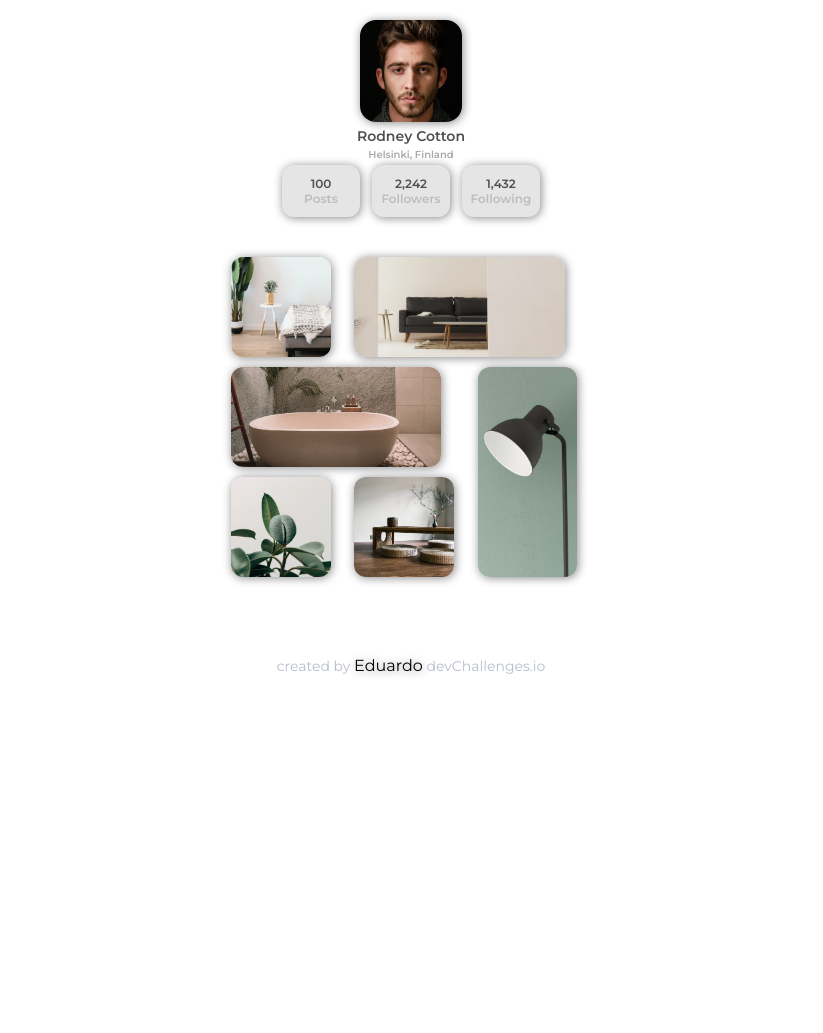
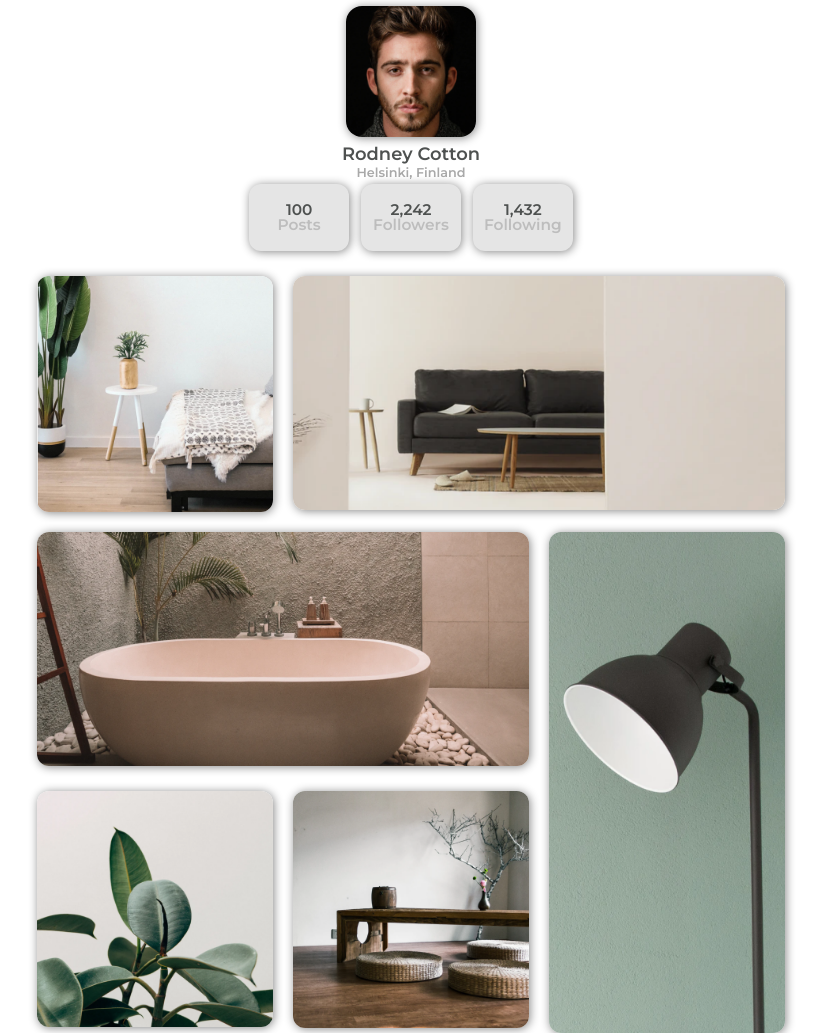
Before and after one commit to EduardoNGomes/DevChallenge05, a plain HTML site: page index.html in a window 1280 px wide. Shown: the top 1033 px of the page, without its empty margins (229-1052 px from the left). Before the commit the page ends 800 px from the top, so only its background shows below. Drawn offline with Linux system fonts and the light colour scheme.

Commit message:
finished css desktop

```diff
--- a/src/styles/styles.css
+++ b/src/styles/styles.css
@@ -1,26 +1,29 @@
+:root {
+  font-size: 62.5%;
+}
+
 * {
   margin: 0;
   padding: 0;
   box-sizing: border-box;
 
   font-family: 'Montserrat', sans-serif;
-  font-size: 62.5%;
 }
 
 .page {
-  max-width: 400px;
+  max-width: 800px;
   margin: 0 auto;
 }
 
 header {
+  margin-top: 2rem;
   text-align: center;
 }
 
 .user img {
   border-radius: 16px;
-  width: 101.76px;
-  height: 101.76px;
-  margin-top: 2rem;
+  width: 10.176rem;
+  height: 10.176rem;
 
   box-shadow: 1px 1px 10px rgba(0, 0, 0, 0.473);
 }
@@ -54,8 +57,8 @@ header {
 }
 
 .status .content {
-  width: 78px;
-  height: 52px;
+  width: 7.8rem;
+  height: 5.2rem;
   background: #e5e5e5;
   border-radius: 12px;
   display: grid;
@@ -85,7 +88,8 @@ header {
 }
 
 main {
-  margin: 40px 20px;
+  max-width: 800px;
+  margin: 4rem;
   display: grid;
   grid-template-columns: 1fr 1fr 1fr;
   gap: 10px;
@@ -100,33 +104,31 @@ main img {
   box-shadow: 1px 1px 10px rgba(0, 0, 0, 0.473);
 }
 main img:nth-child(1) {
-  height: 10rem;
+  width: 100%;
 
   grid-area: a;
 }
 main img:nth-child(2) {
-  height: 10rem;
-
-  width: max-content;
+  width: 100%;
   grid-area: b;
 }
 main img:nth-child(3) {
-  height: 10rem;
+  width: 100%;
 
   grid-area: c;
 }
 main img:nth-child(4) {
-  height: 21rem;
+  width: 100%;
 
   grid-area: d;
 }
 main img:nth-child(5) {
-  height: 10rem;
+  width: 100%;
 
   grid-area: e;
 }
 main img:nth-child(6) {
-  height: 10rem;
+  width: 100%;
 
   grid-area: f;
 }
@@ -153,3 +155,22 @@ footer p a {
   text-decoration: none;
   cursor: pointer;
 }
+
+@media (min-width: 768px) {
+  :root {
+    font-size: 80%;
+  }
+
+  header {
+    margin-top: 0.5rem;
+  }
+
+  main {
+    gap: 20px;
+    margin: 2rem;
+  }
+
+  footer {
+    margin: 0;
+  }
+}
```
